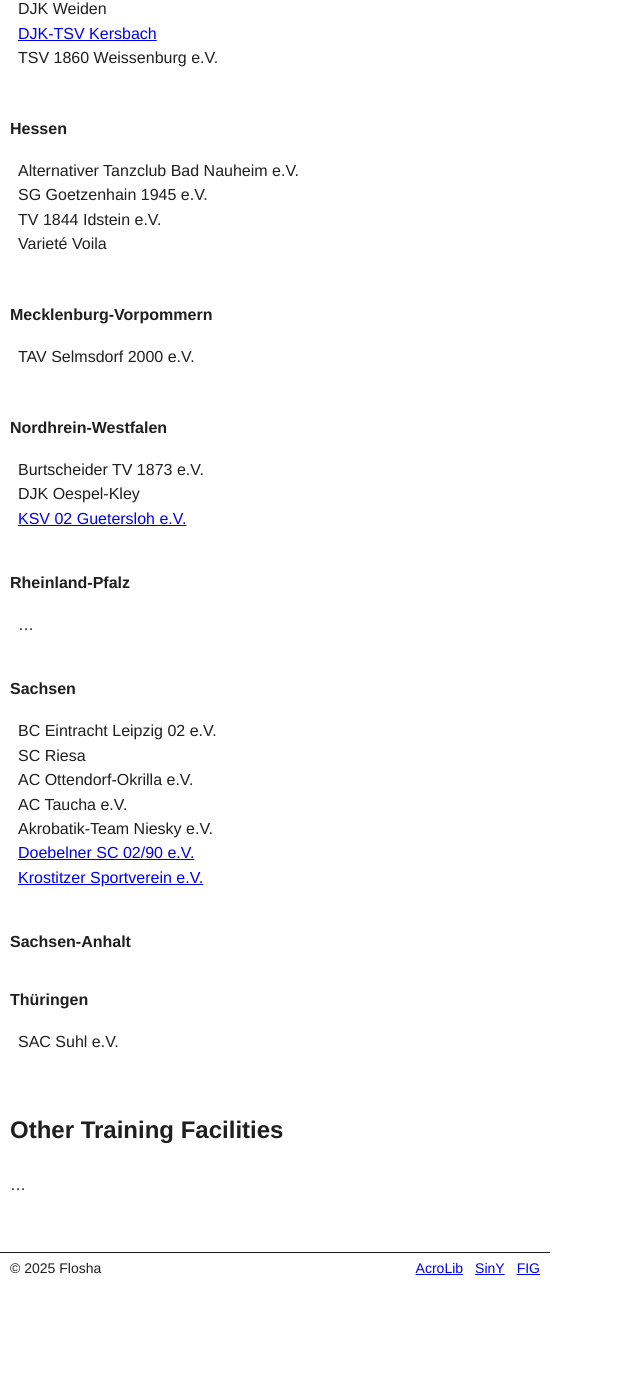
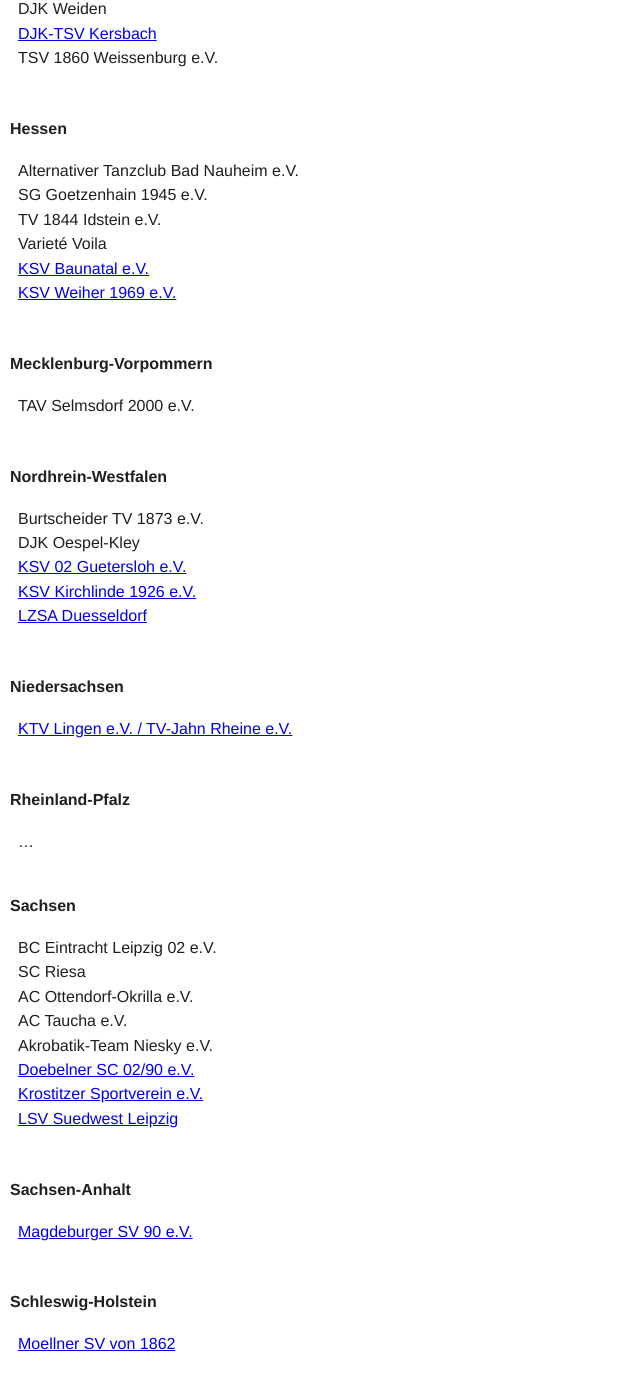
Before and after one commit to floshin/acrolib, a Jekyll site: the page built from community.md, in a window 1280 px wide and 1400 px high, scrolled down 1670 px. Shown: the top 1390 px of the window, without its empty margins (0-640 px from the left). Built offline with Jekyll 4.4.1, drawn with Linux system fonts in a browser that asks for light colours; our own code applies the rules of GitHub Pages for plain Markdown files; before the commit the page ends 2965 px from its top, so only the background shows below that.

Commit message:
Update community.md

```diff
--- a/community.md
+++ b/community.md
@@ -72,6 +72,8 @@
 * SG Goetzenhain 1945 e.V.
 * TV 1844 Idstein e.V.
 * Varieté Voila
+* [KSV Baunatal e.V.](http://www.sportakrobatik.ksv-baunatal.de)
+* [KSV Weiher 1969 e.V.](http://www.ksv-weiher.com)
 *
 
 
@@ -85,7 +87,15 @@
 * Burtscheider TV 1873 e.V.
 * DJK Oespel-Kley
 * [KSV 02 Guetersloh e.V.](https://ksv02-guetersloh.de/)
+* [KSV Kirchlinde 1926 e.V.](http://www.ksv-kirchlinde.de)
+* [LZSA Duesseldorf](https://lzsa.de/)
+*
 
+
+#### Niedersachsen
+
+* [KTV Lingen e.V. / TV-Jahn Rheine e.V.](http://www.ktv-lingen.jimdo.com)
+*
 
 
 #### Rheinland-Pfalz
@@ -102,15 +112,28 @@
 * Akrobatik-Team Niesky e.V.
 * [Doebelner SC 02/90 e.V.](http://www.doebelner-sc.de/)
 * [Krostitzer Sportverein e.V.](http://www.krostitzer-akrobaten.de)
+* [LSV Suedwest Leipzig](http://www.lsvsw.de)
+*
 
 
 #### Sachsen-Anhalt
+
+* [Magdeburger SV 90 e.V.](http://www.msv90.de)
+*
+
+
+#### Schleswig-Holstein
+
+* [Moellner SV von 1862](http://www.till-sportakrobaten.de)
+*
+
+
 
 
 #### Thüringen
 
 * SAC Suhl e.V.
-*
+* [Moebisburger SV](http://www.akro-moebisburg.de)
 
 
 
```
